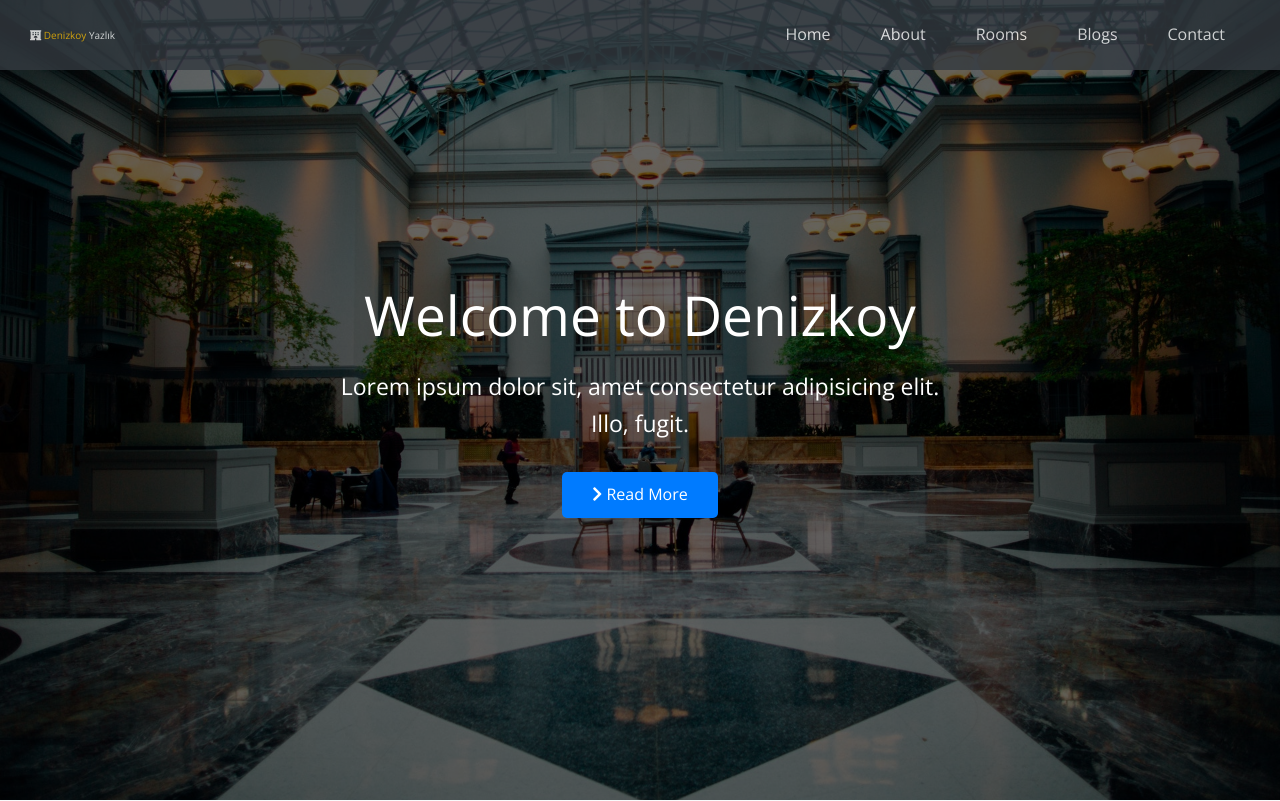
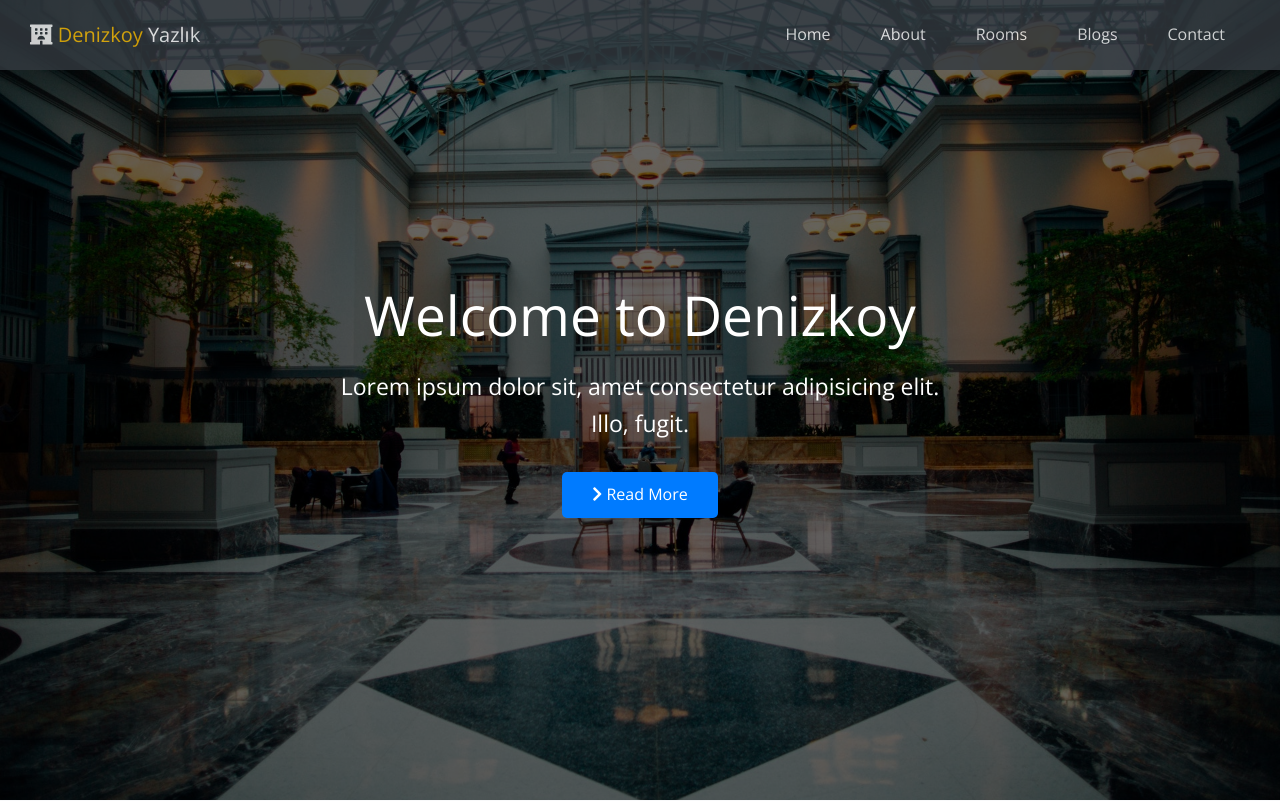
Before and after one commit to ozelmel/learn-html_css, a plain HTML site: page hotel-site/index.html in a window 1280 px wide. Shown: the top 801 px of the page. Drawn offline with nearby package versions, Linux system fonts and the light colour scheme.

Commit message:
update_v1

```diff
--- a/hotel-site/css/style.css
+++ b/hotel-site/css/style.css
@@ -28,8 +28,7 @@ a {
   text-decoration: none;
 }
 
-h1,
-h2 {
+h1,h2 {
   font-weight: 300;
   line-height: 1.2;
 }
@@ -80,7 +79,7 @@ img {
 }
 
 .navbar h1 {
-  font-size: 1rem;
+  font-size: 2rem;
 }
 
 .navbar span {
```
